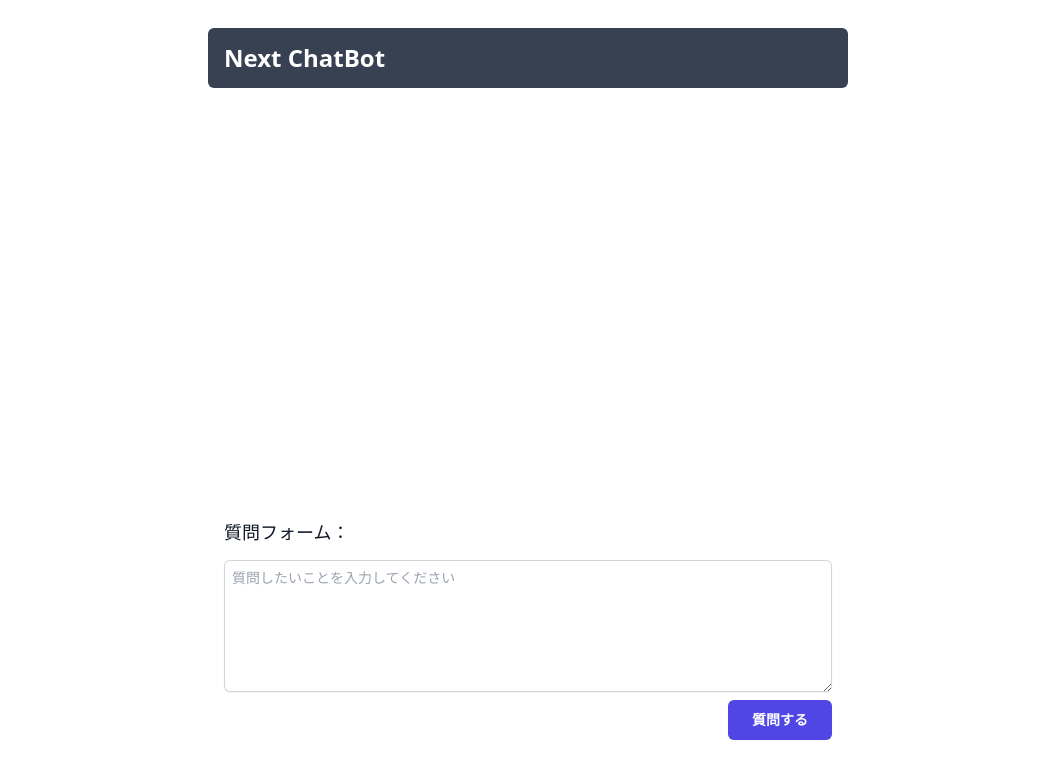
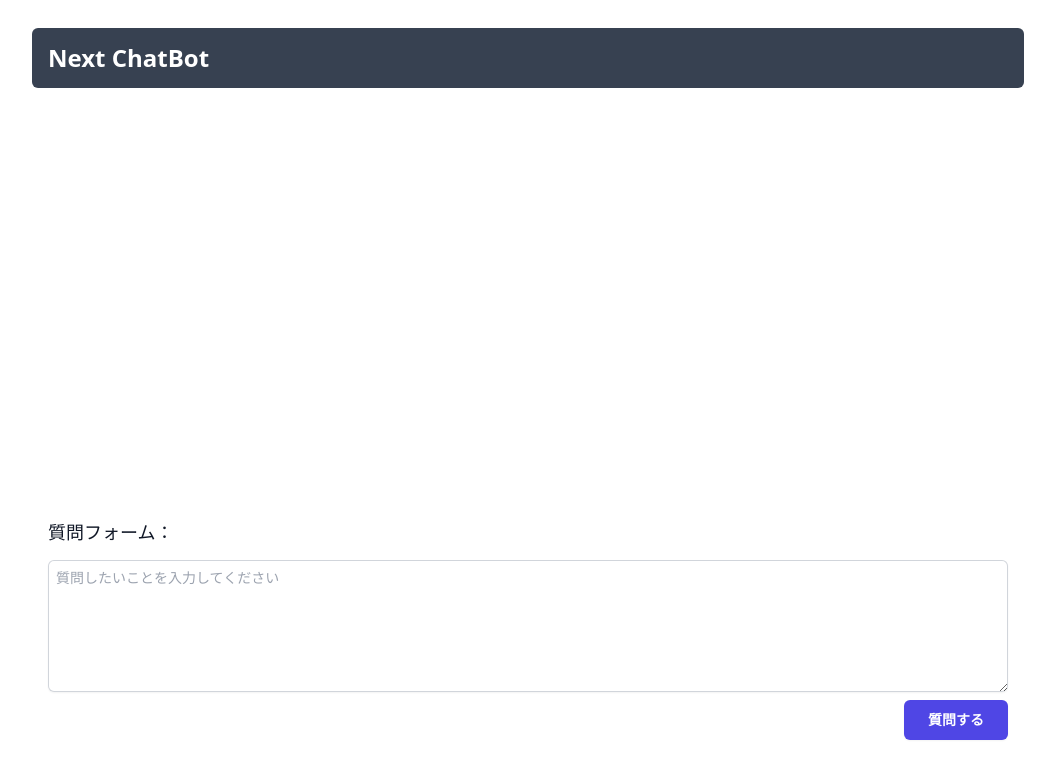
Before and after one commit to sayasurvey/chatgpt, a Next.js app: page / in a window 1280 px wide. Shown: the top 778 px of the page, without its empty margins (112-1167 px from the left). Built offline with nearby package versions, Linux system fonts and the light colour scheme.

Commit message:
FIX: 表示の幅を修正

```diff
--- a/pages/index.tsx
+++ b/pages/index.tsx
@@ -30,7 +30,7 @@ const Chat = () => {
   };
 
   return (
-    <div className="mx-auto my-7 min-w-1/2 max-w-2xl px-4">
+    <div className="mx-auto my-7 min-w-1/2 max-w-5xl px-4">
       <div className="bg-gray-700 rounded-md md:flex md:items-center md:justify-between py-4 px-4">
         <div className="min-w-0 flex-1">
           <h2 className="text-2xl font-bold leading-7 text-white">Next ChatBot</h2>
```
